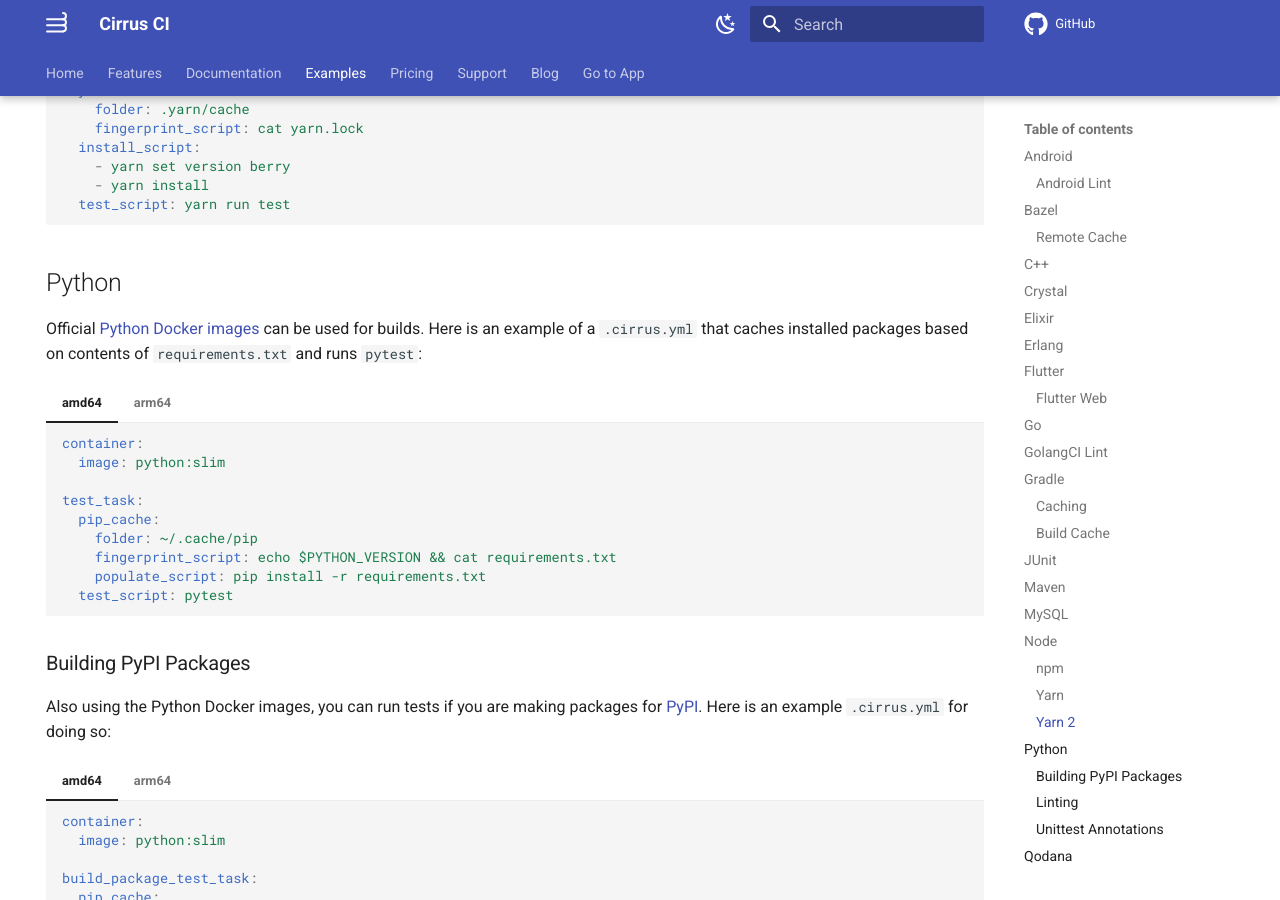
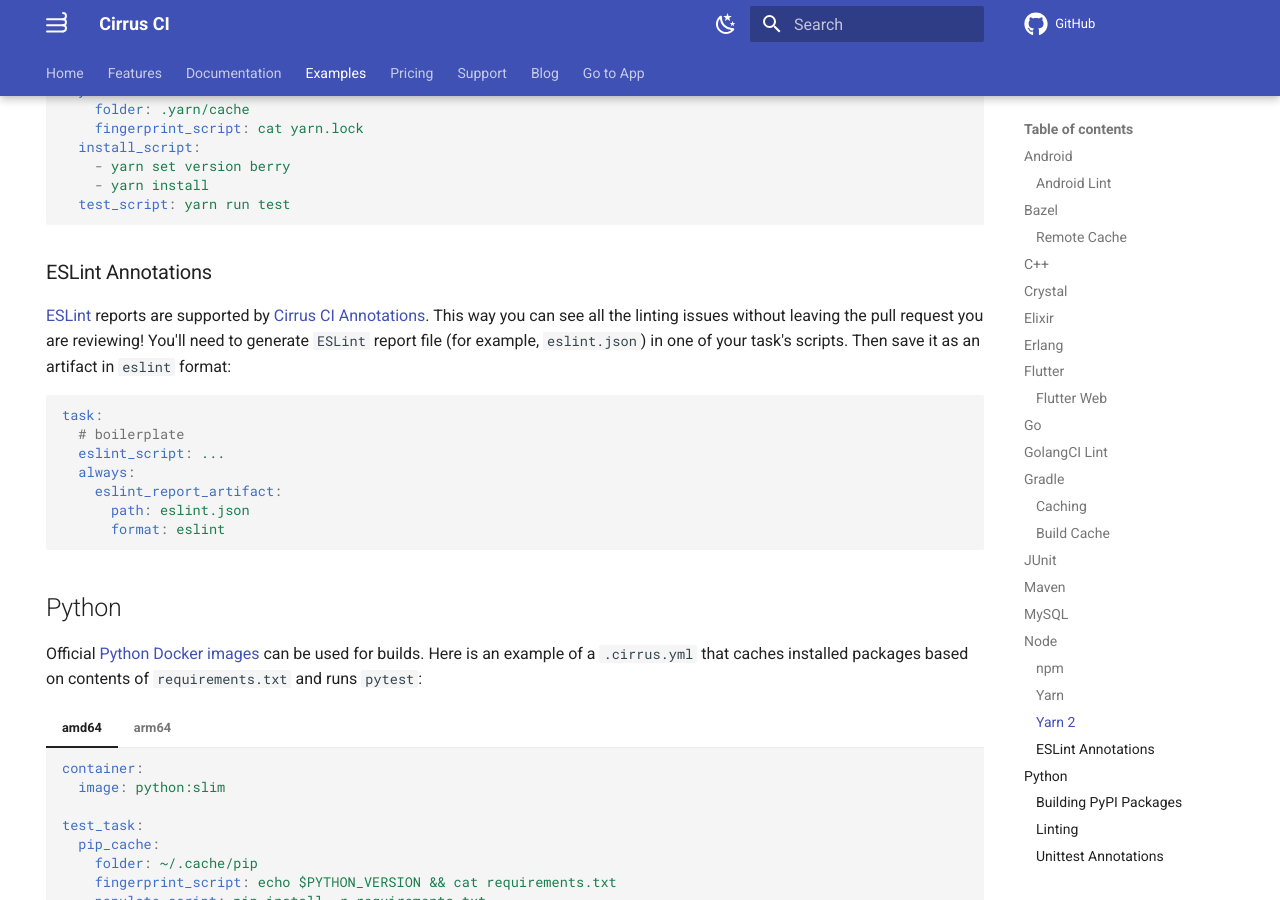
Before and after one commit to cirruslabs/cirrus-ci-docs, an MkDocs documentation site: the page built from docs/examples.md, in a window 1280 px wide and 900 px high, scrolled down 8762 px. Built offline with MkDocs 1.6.1 and Material for MkDocs 9.7.7, drawn with Linux system fonts in a browser that asks for light colours; comment, search, counter and statistics services are not loaded.

Commit message:
Document ESLint support (#930)
* Document ESLint support

* Added ESLint to the dictionary

````diff
--- a/docs/examples.md
+++ b/docs/examples.md
@@ -620,6 +620,22 @@ To run tests, it would look like this:
       test_script: yarn run test
     ```
 
+### ESLint Annotations
+
+[ESLint](https://eslint.org/) reports are supported by [Cirrus CI Annotations](https://medium.com/cirruslabs/github-annotations-support-227d179cde31).
+This way you can see all the linting issues without leaving the pull request you are reviewing! You'll need to generate
+`ESLint` report file (for example, `eslint.json`) in one of your task's scripts. Then save it as an artifact in `eslint` format:
+
+```yaml
+task:
+  # boilerplate
+  eslint_script: ...
+  always:
+    eslint_report_artifact:
+      path: eslint.json
+      format: eslint
+```
+
 ## Python
 
 Official [Python Docker images](https://hub.docker.com/_/python/) can be used for builds. Here is an example of a `.cirrus.yml`
````
Also changed, not shown: 1 other file.
